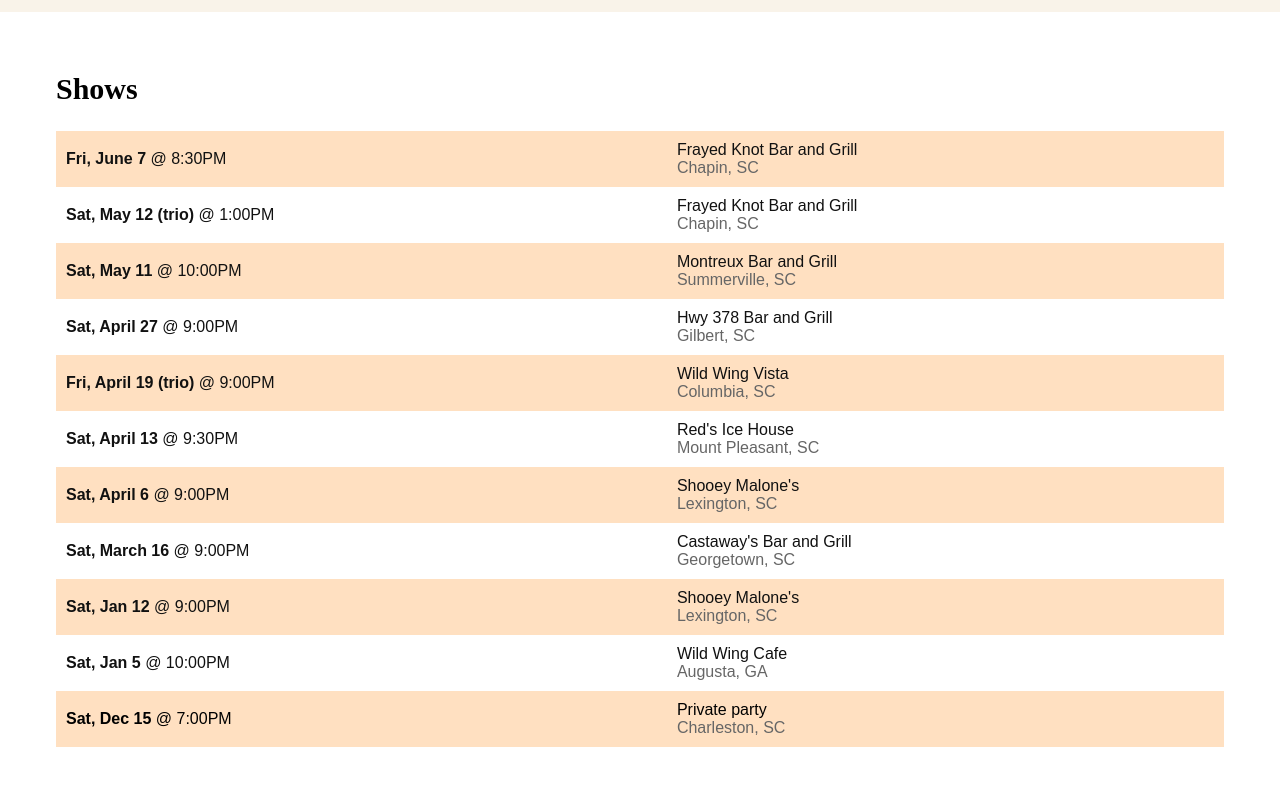
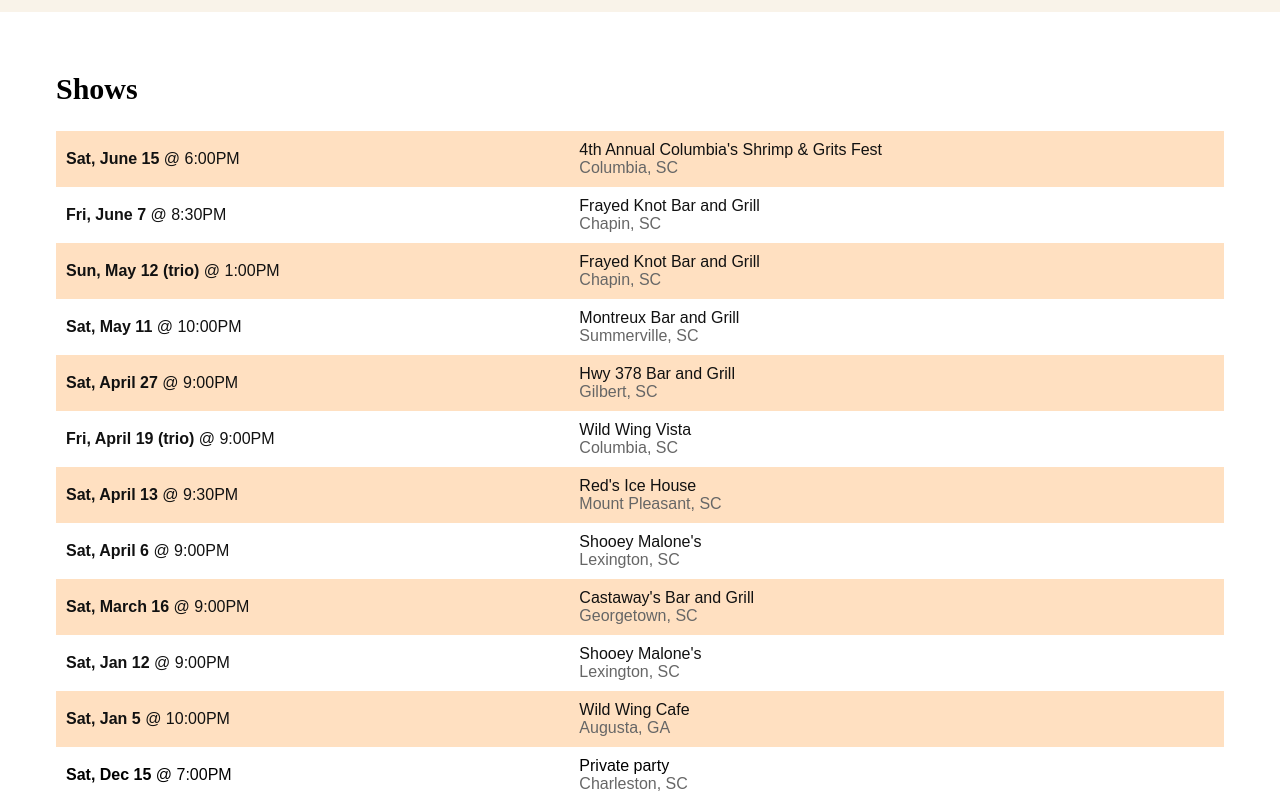
Before and after one commit to rebekahpadula/under-the-sun, a React (Create React App) app: page / in a window 1280 px wide. Shown: the part 1520-2320 px from the top of the page. Built offline with nearby package versions, Linux system fonts and the light colour scheme; a web font is replaced by a local one.

Commit message:
corrects typo

```diff
--- a/src/components/Shows.js
+++ b/src/components/Shows.js
@@ -126,19 +126,18 @@
             <ShowsTable>
             <ShowsHeading>Shows</ShowsHeading>
                 <ShowsTableBody>
-
-                    {/* <ShowsRow>
+                    <ShowsRow>
                         <ShowsData>
-                            <ShowsLink href="https://www.facebook.com/events/377606796361912/">
-                            <ShowsDate><strong>Sat, June 15 (trio)</strong> @ 9:00PM</ShowsDate>
+                            <ShowsLink href="https://www.facebook.com/events/303647330350872/">
+                            <ShowsDate><strong>Sat, June 15</strong> @ 6:00PM</ShowsDate>
                             </ShowsLink>
                         </ShowsData>
                         <ShowsData>
-                            <ShowsLink href="https://www.facebook.com/events/377606796361912/">
-                            <ShowsEvent>Wild Wing Cafe (Harbison)</ShowsEvent><ShowsLocation>Columbia, SC</ShowsLocation>
+                            <ShowsLink href="https://www.facebook.com/events/303647330350872/">
+                            <ShowsEvent>4th Annual Columbia's Shrimp & Grits Fest</ShowsEvent><ShowsLocation>Columbia, SC</ShowsLocation>
                             </ShowsLink>
                         </ShowsData>
-                    </ShowsRow> */}
+                    </ShowsRow>
                     <ShowsRow>
                         <ShowsData>
                             <ShowsLink href="https://www.facebook.com/events/324114541781157/">
@@ -154,7 +153,7 @@
                     <ShowsRow>
                         <ShowsData>
                             <ShowsLink href="https://www.facebook.com/events/1000001950196269/">
-                            <ShowsDate><strong>Sat, May 12 (trio)</strong> @ 1:00PM</ShowsDate>
+                            <ShowsDate><strong>Sun, May 12 (trio)</strong> @ 1:00PM</ShowsDate>
                             </ShowsLink>
                         </ShowsData>
                         <ShowsData>
```
